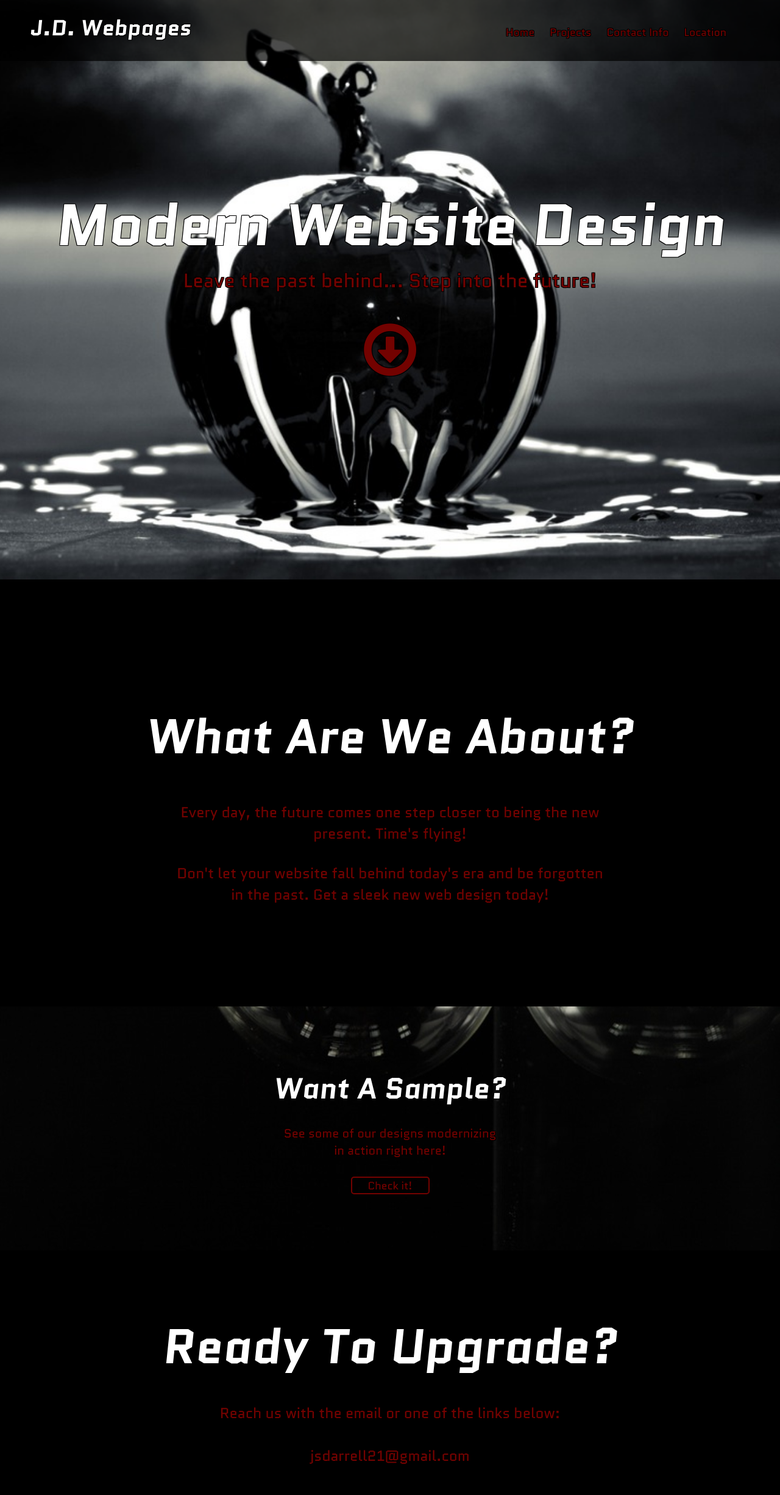
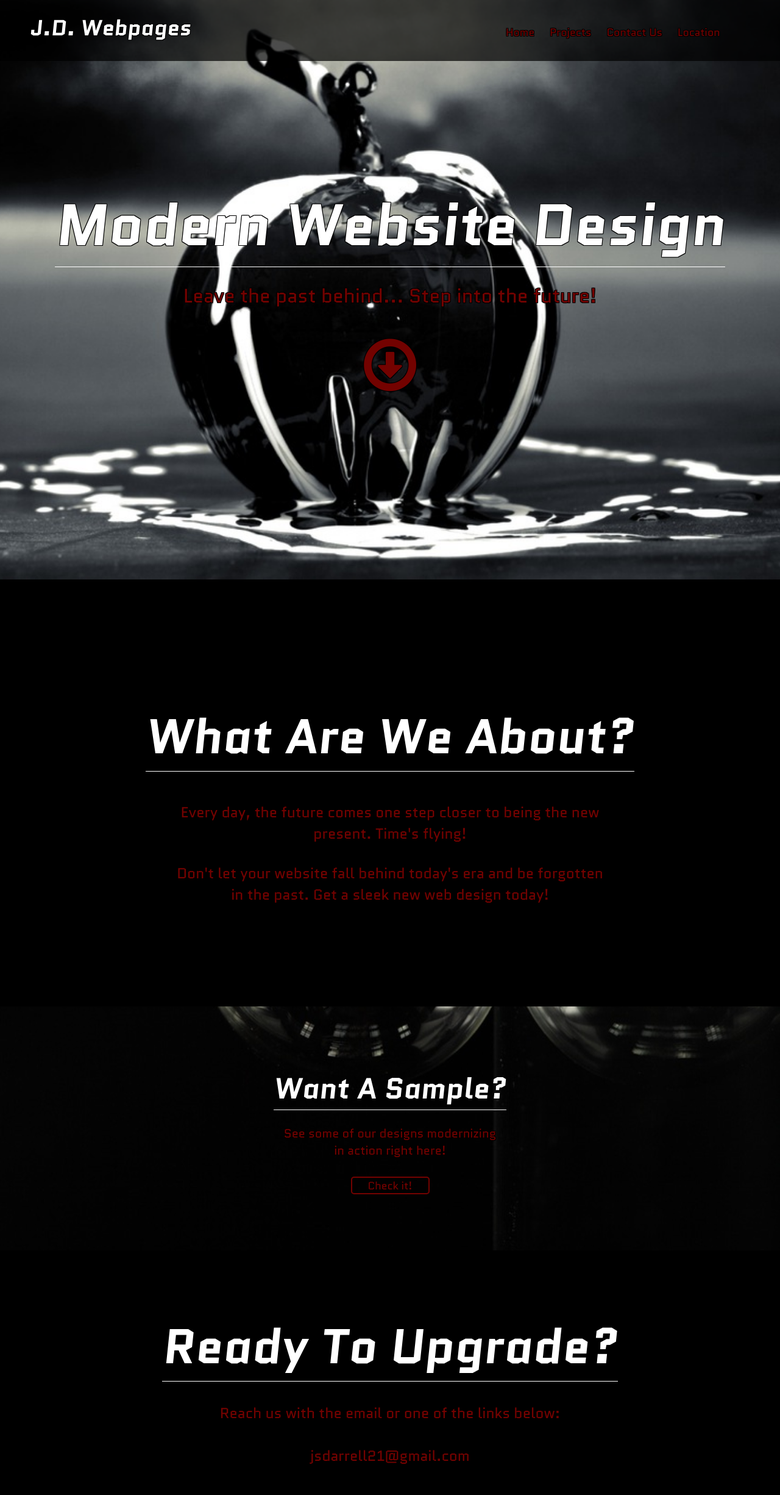
Before and after one commit to jsdarrell21/gw-personal-website, a plain HTML site: page index.html in a window 1280 px wide. Shown: the top 2451 px of the page at 61% size. Drawn offline with Linux system fonts and the light colour scheme.

Commit message:
addeed title underlines

```diff
--- a/css/main.css
+++ b/css/main.css
@@ -90,9 +90,15 @@ header{
   font-size: 6em;
 }
 
+.border{
+  border-bottom: solid #fff;
+  border-width: thin;
+}
+
 #banner p{
   text-align: center;
   font-size: 2em;
+  padding-top: 25px;
 }
 
 /*Button Styles*/
--- a/index.html
+++ b/index.html
@@ -23,7 +23,7 @@
             <a href="#showcase">Projects</a>
           </li>
           <li class="page-2">
-            <a href="#contact">Contact Info</a>
+            <a href="#contact">Contact Us</a>
           </li>
           <li class="page-3">
             <a href="#map">Location</a>
@@ -36,7 +36,9 @@
     <!-- Banner Begins -->
     <section id="banner">
       <div>
-        <h1>Modern Website Design</h1>
+        <h1>
+          <span class="border">Modern Website Design</span>
+        </h1>
       </div>
 
       <div>
@@ -44,7 +46,7 @@
       </div>
 
       <div class="button-container">
-        <a href="#about">
+        <a id="down" href="#about">
           <i class="fa fa-arrow-circle-o-down" aria-hidden="true"></i>
         </a>
       </div>
@@ -54,7 +56,9 @@
     <!-- About Section Begins -->
     <section id="about">
       <div>
-        <h1>What Are We About?</h1>
+        <h1>
+          <span class="border">What Are We About?</span>
+        </h1>
       </div>
 
       <div>
@@ -70,7 +74,9 @@
     <!-- Showcase Begins -->
     <section id="showcase">
       <div>
-        <h1>Want A Sample?</h1>
+        <h1>
+          <span class="border">Want A Sample?</span>
+        </h1>
       </div>
 
       <div>
@@ -86,7 +92,9 @@
     <!-- Contact Info Begins -->
     <section id="contact">
       <div>
-        <h1>Ready To Upgrade?</h1>
+        <h1>
+          <span class="border">Ready To Upgrade?</span>
+        </h1>
       </div>
 
       <div>
```
